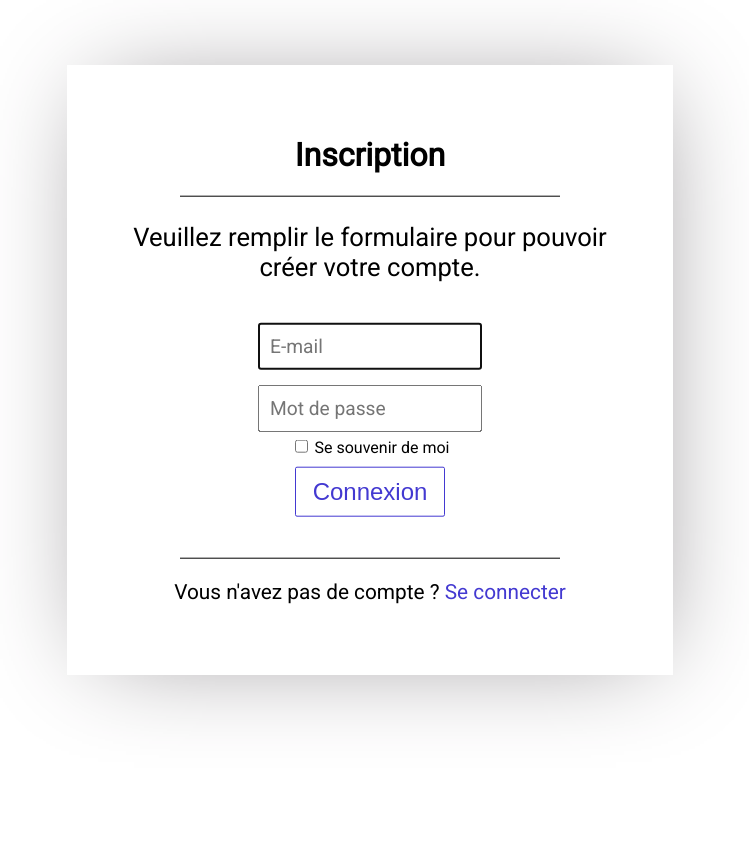
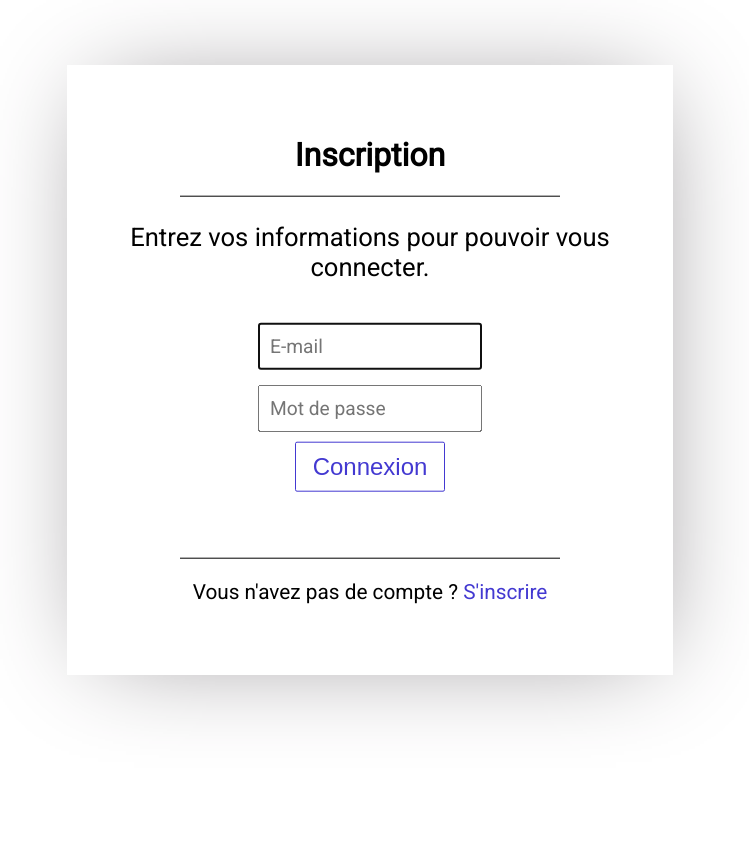
Before and after one commit to aferedye/workOpti, a Symfony app: template templates/security/login.html.twig in a window 1280 px wide. Shown: the top 844 px of the page, without its empty margins (270-1019 px from the left). Run offline with Twig, Linux system fonts and the light colour scheme; the template is opened without the code that fills it, so the values that code supplies are empty; some libraries are stand-ins or nearby versions.

Commit message:
Update template security/login.html.wig
Retouche finale de la page.

```diff
--- a/templates/security/login.html.twig
+++ b/templates/security/login.html.twig
@@ -12,15 +12,8 @@
     <div class="container">
         <h1 class="title">Inscription</h1>
         <div class="separator"></div>
-        <p class="text--top">Veuillez remplir le formulaire pour pouvoir créer votre compte.</p>
+        <p class="text--top">Entrez vos informations pour pouvoir vous connecter.</p>
         <form method="post" class="form">
-
-
-            {% if app.user %}
-                <div class="mb-3">
-                    You are logged in as {{ app.user.username }}, <a href="{{ path('app_logout') }}">Logout</a>
-                </div>
-            {% endif %}
             <label for="inputEmail">
                 <input type="email" placeholder="E-mail" value="{{ last_username }}" name="email" id="inputEmail" class="form--fields" required autofocus>
             </label>
@@ -30,12 +23,6 @@
             <input type="hidden" name="_csrf_token"
                    value="{{ csrf_token('authenticate') }}"
             >
-            <div class="checkbox">
-                <label>
-                    <input type="checkbox" name="_remember_me"> Se souvenir de moi
-                </label>
-            </div>
-
             {% if error %}
                 <div class="error">{{ error.messageKey|trans(error.messageData, 'security') }}</div>
             {% endif %}
@@ -44,7 +31,12 @@
             </button>
         </form>
         <div class="separator separator--register"></div>
-        <p class="text text--register">Vous n'avez pas de compte ? <a href="{{ path('register')}}" class="link link--email">Se connecter</a></p>
+        <p class="text text--register">Vous n'avez pas de compte ? <a href="{{ path('register')}}" class="link link--email">S'inscrire</a></p>
+        {% if app.user %}
+                <div class="text text--register">
+                    Vous êtes connecté en tant que {{ app.user.username }}, <a href="{{ path('app_logout') }}" class="link link--email">Se déconnecter</a>
+                </div>
+            {% endif %}
     </div>
 
 </body>
```
